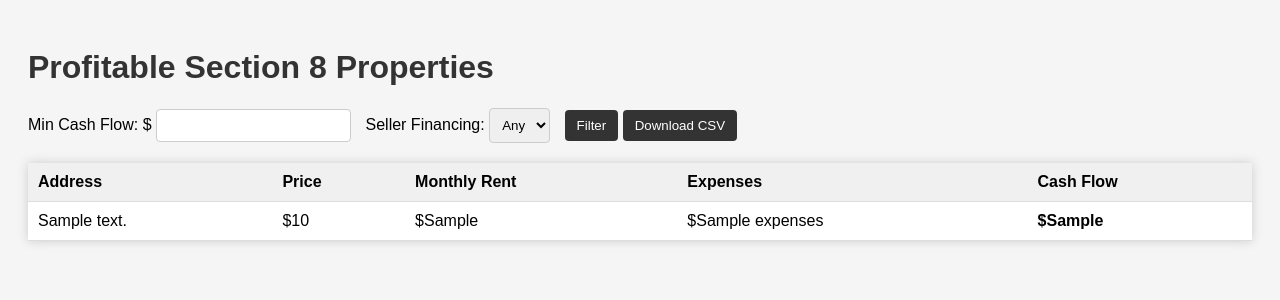
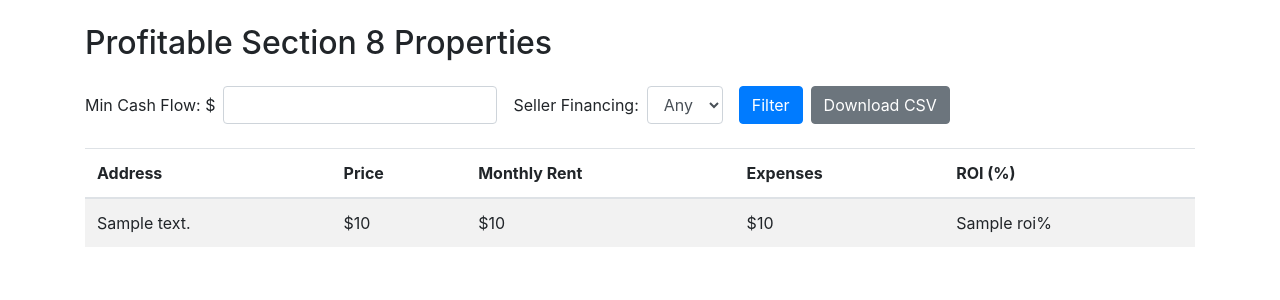
Before and after one commit to Nathan56743/section8-cashflow-app, a Flask app: template templates/dashboard.html in a window 1280 px wide. Shown: the top 300 px of the page. Run offline with Flask 3, Linux system fonts and the light colour scheme; the template is opened without the code that fills it: most values are stand-ins (such as "Sample title", 1, 10 or a date in 2020); some libraries are stand-ins or nearby versions.

Commit message:
Add ROI display to dashboard

```diff
--- a/templates/dashboard.html
+++ b/templates/dashboard.html
@@ -1,97 +1,50 @@
 <!DOCTYPE html>
 <html>
 <head>
-  <title>Section 8 Property Dashboard</title>
-  <style>
-    body { font-family: Arial, sans-serif; background: #f5f5f5; padding: 20px; }
-    h1 { color: #333; }
-    table { width: 100%; border-collapse: collapse; background: #fff; box-shadow: 0 0 10px #ccc; margin-top: 20px; }
-    th, td { padding: 10px; text-align: left; border-bottom: 1px solid #ddd; }
-    th { background-color: #f0f0f0; }
-    form { margin-bottom: 20px; }
-    input[type="number"], select {
-      padding: 8px;
-      margin-right: 10px;
-      border-radius: 4px;
-      border: 1px solid #ccc;
-    }
-    button {
-      padding: 8px 12px;
-      border: none;
-      background-color: #333;
-      color: #fff;
-      cursor: pointer;
-      border-radius: 4px;
-    }
-    button:hover {
-      background-color: #555;
-    }
-  </style>
+    <title>Profitable Section 8 Properties</title>
+    <link rel="stylesheet" href="https://stackpath.bootstrapcdn.com/bootstrap/4.5.2/css/bootstrap.min.css">
 </head>
-<body>
-  <h1>Profitable Section 8 Properties</h1>
+<body class="p-4">
+    <div class="container">
+        <h2 class="mb-4">Profitable Section 8 Properties</h2>
 
-  <form id="filterForm">
-    <label>Min Cash Flow: $</label>
-    <input type="number" id="minCashFlow" name="min_cash_flow" />
+        <form method="get" class="form-inline mb-4">
+            <label class="mr-2">Min Cash Flow: $</label>
+            <input type="number" name="min_cash_flow" class="form-control mr-3" value="{{ request.args.get('min_cash_flow', '') }}">
 
-    <label>Seller Financing:</label>
-    <select id="sellerFinancing" name="seller_financing">
+            <label class="mr-2">Seller Financing:</label>
+            <select name="seller_financing" class="form-control mr-3">
                 <option value="">Any</option>
-      <option value="true">Yes</option>
-      <option value="false">No</option>
+                <option value="true" {% if request.args.get('seller_financing') == 'true' %}selected{% endif %}>Yes</option>
+                <option value="false" {% if request.args.get('seller_financing') == 'false' %}selected{% endif %}>No</option>
             </select>
 
-    <button type="submit">Filter</button>
-    <button type="button" onclick="downloadCSV()">Download CSV</button>
+            <button type="submit" class="btn btn-primary">Filter</button>
+            <a href="/download" class="btn btn-secondary ml-2">Download CSV</a>
         </form>
 
-  <table id="propertyTable">
+        <table class="table table-striped">
             <thead>
                 <tr>
                     <th>Address</th>
                     <th>Price</th>
                     <th>Monthly Rent</th>
                     <th>Expenses</th>
-        <th>Cash Flow</th>
+                    <th>ROI (%)</th>
                 </tr>
             </thead>
             <tbody>
-      {% for p in properties %}
+                {% for prop in properties %}
                 <tr>
-        <td>{{ p.address }}</td>
-        <td>${{ p.price }}</td>
-        <td>${{ p.monthly_rent }}</td>
-        <td>${{ p.expenses }}</td>
-        <td><strong>${{ p.monthly_cash_flow }}</strong></td>
+                    <td>{{ prop.address }}</td>
+                    <td>${{ "{:,.0f}".format(prop.price) }}</td>
+                    <td>${{ "{:,.0f}".format(prop.monthly_rent) }}</td>
+                    <td>${{ "{:,.0f}".format(prop.expenses) }}</td>
+                    <td>{{ prop.roi }}%</td>
                 </tr>
                 {% endfor %}
             </tbody>
         </table>
-
-  <script>
-    document.getElementById('filterForm').addEventListener('submit', function(e) {
-      e.preventDefault();
-      const minCashFlow = document.getElementById('minCashFlow').value;
-      const sellerFinancing = document.getElementById('sellerFinancing').value;
-
-      let query = '?';
-      if (minCashFlow) query += `min_cash_flow=${minCashFlow}&`;
-      if (sellerFinancing) query += `seller_financing=${sellerFinancing}`;
-
-      window.location.href = '/filter' + query;
-    });
-
-    function downloadCSV() {
-      const minCashFlow = document.getElementById('minCashFlow').value;
-      const sellerFinancing = document.getElementById('sellerFinancing').value;
-
-      let query = '?';
-      if (minCashFlow) query += `min_cash_flow=${minCashFlow}&`;
-      if (sellerFinancing) query += `seller_financing=${sellerFinancing}`;
-
-      window.location.href = '/export' + query;
-    }
-  </script>
+    </div>
 </body>
 </html>
```
Lines whose indentation alone changed are shown as unchanged.
